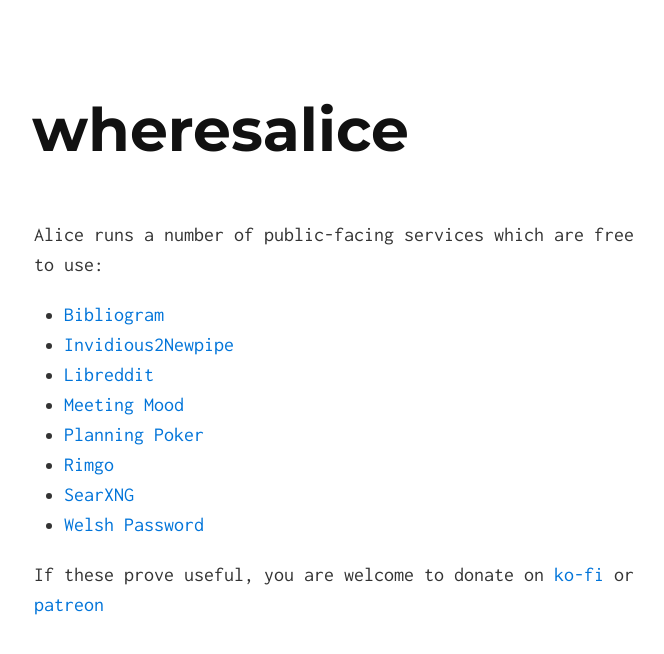
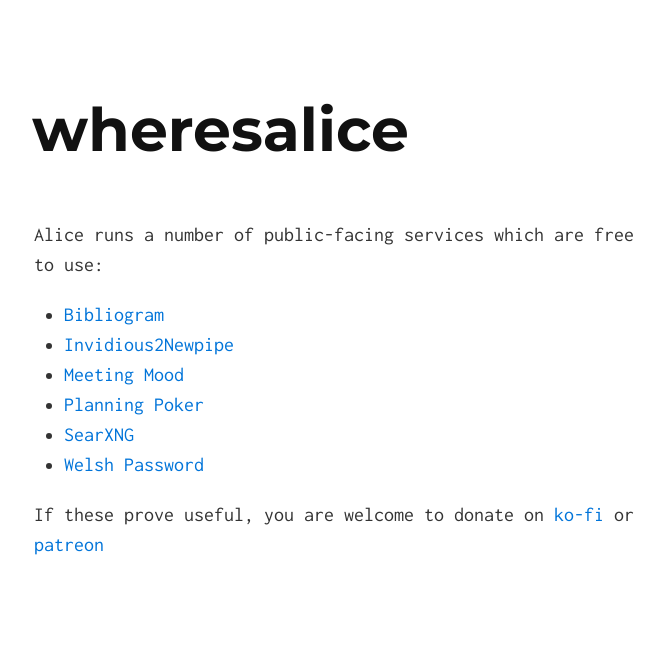
Before and after one commit to wheresalice/wheresalice.info, a Jekyll site: the page built from index.md, in a window 1280 px wide. Shown: the top 654 px of the page, without its empty margins (306-970 px from the left). Built offline with Jekyll 4.4.1, drawn with Linux system fonts in a browser that asks for light colours.

Commit message:
Update index.md

```diff
--- a/index.md
+++ b/index.md
@@ -6,10 +6,8 @@
 
 * [Bibliogram](https://bibliogram.wheresalice.info)
 * [Invidious2Newpipe](https://invidious2newpipe.wheresalice.info/)
-* [Libreddit](https://libreddit.wheresalice.info)
 * [Meeting Mood](https://meeting-mood.wheresalice.info/)
 * [Planning Poker](https://hatjitsu.wheresalice.info/)
-* [Rimgo](https://rimgo.wheresalice.info)
 * [SearXNG](https://searx.wheresalice.info)
 * [Welsh Password](https://welshpassword.wheresalice.info/)
 
```
